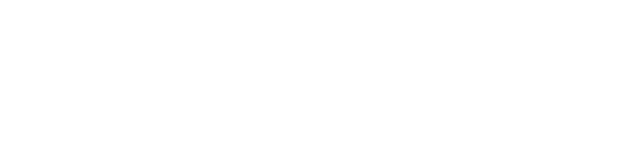
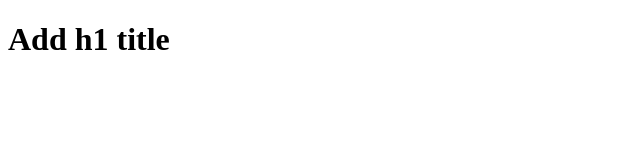
Before and after one commit to AurelienUguen/githubChallenge1, a plain HTML site: page index.html in a window 1280 px wide. Shown: the whole page, without its empty margins (0-640 px from the left). Drawn offline with Linux system fonts and the light colour scheme.

Commit message:
Adding h1 title

```diff
--- a/index.html
+++ b/index.html
@@ -7,6 +7,6 @@
     <title>Github Challenge #1</title>
 </head>
 <body>
-
+    <h1>Add h1 title</h1>
 </body>
 </html>
```
